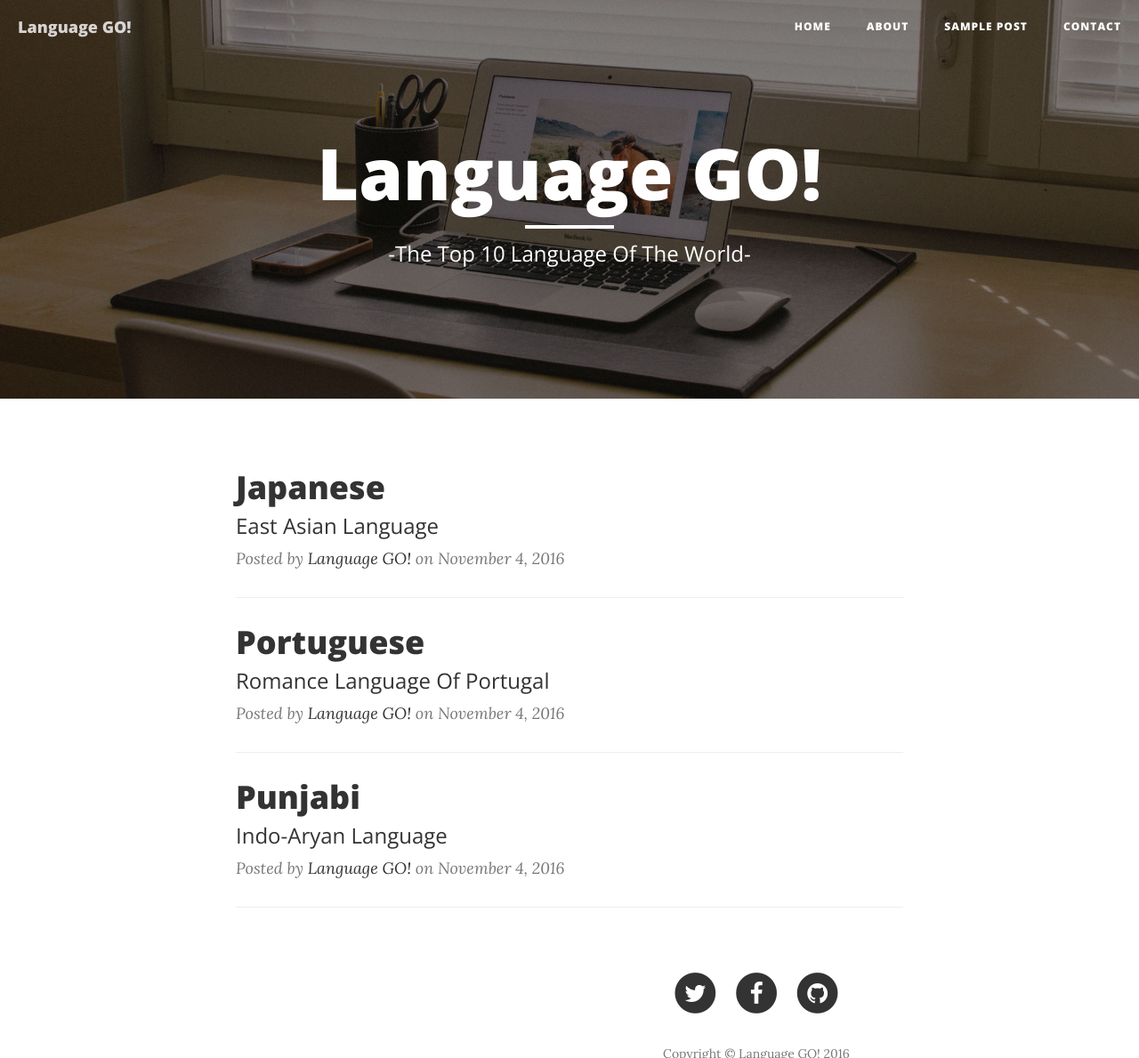
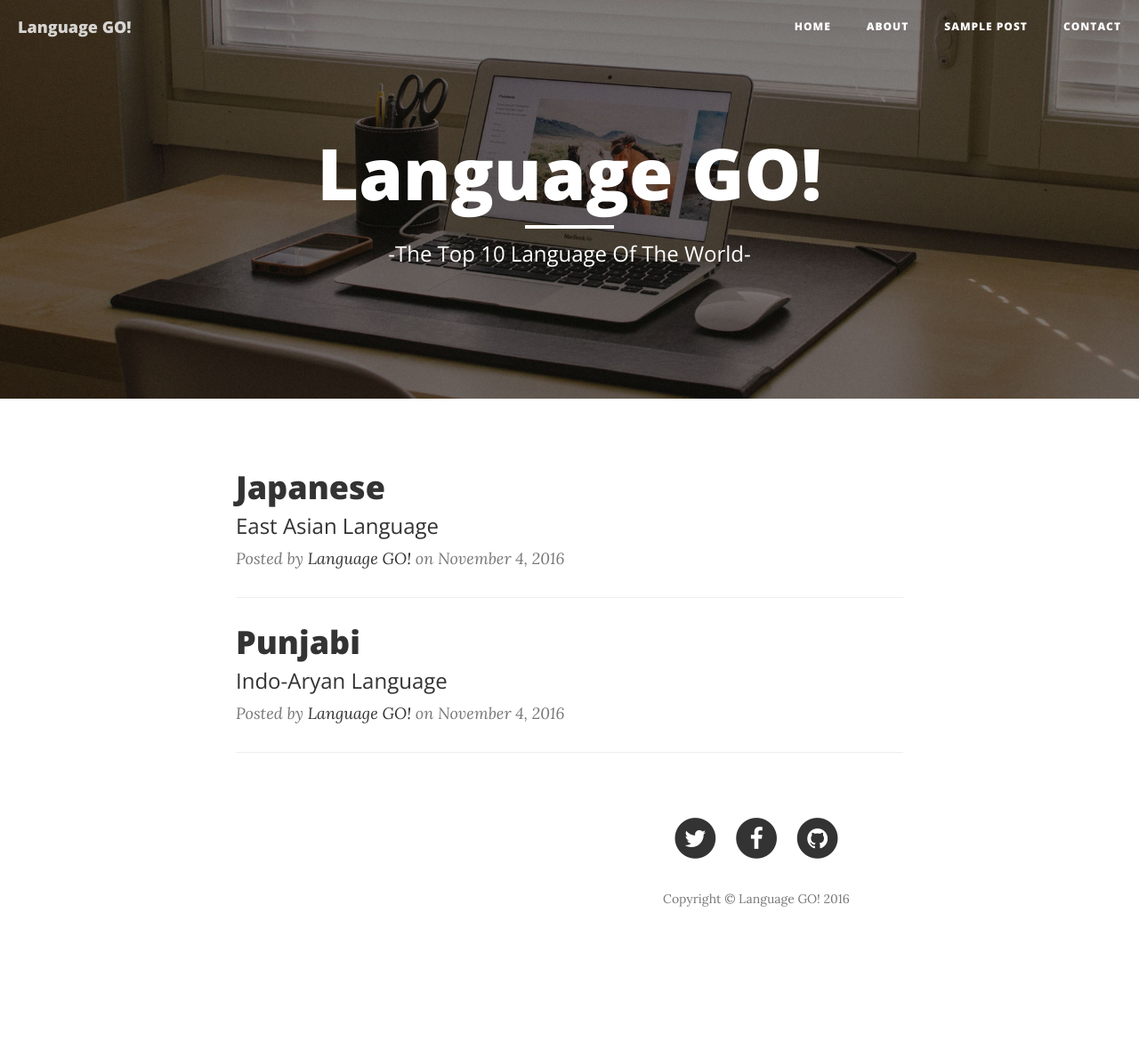
Before and after one commit to jasper626/Blog-Website--Language-GO-, a website: page index3.html in a window 1280 px wide. Shown: the top 1189 px of the page at 89% size. After the commit the page ends 1086 px from the top, so only its background shows below. Drawn offline with nearby package versions, Linux system fonts and the light colour scheme.

Commit message:
Update index3.html

```diff
--- a/index3.html
+++ b/index3.html
@@ -101,18 +101,6 @@
                 </div>
                 <hr>
                 <div class="post-preview">
-                    <a href="http://www.dictionary.com/browse/spanish">
-                        <h2 class="post-title">
-                            Portuguese
-                        </h2>
-                        <h3 class="post-subtitle">
-                            Romance Language Of Portugal
-                        </h3>
-                    </a>
-                    <p class="post-meta">Posted by <a href="#">Language GO!</a> on November 4, 2016</p>
-                </div>
-                <hr>
-                <div class="post-preview">
                     <a href="http://www.dictionary.com/browse/english?s=t">
                         <h2 class="post-title">
                             Punjabi
```
